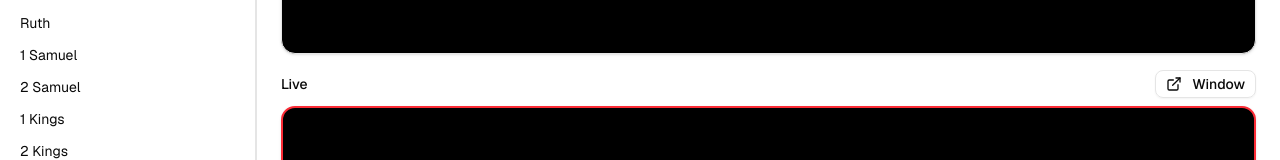
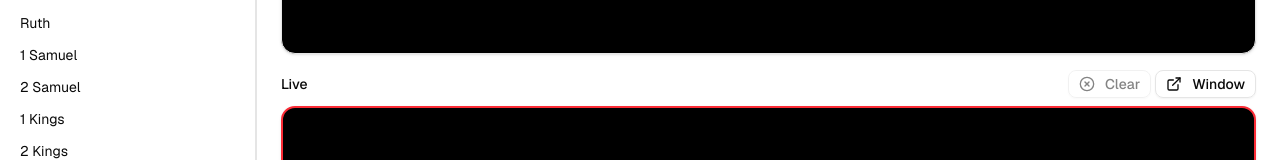
Before and after one commit to ephraimduncan/bible-presenter, a Next.js app: page / in a window 1280 px wide. Shown: the part 363-523 px from the top of the page. Built offline with nearby package versions, Linux system fonts and the light colour scheme.

Commit message:
feat: add clear button to remove content from live display

```diff
--- a/app/page.tsx
+++ b/app/page.tsx
@@ -16,7 +16,7 @@ import {
   SelectTrigger,
   SelectValue,
 } from "@/components/ui/select"
-import { ExternalLink, Moon, Sun, Book, BookOpen, Loader2, X, Plus, FileText, History, Bold, Italic, Underline, List, ListOrdered } from "lucide-react"
+import { ExternalLink, Moon, Sun, Book, BookOpen, Loader2, X, Plus, FileText, History, Bold, Italic, Underline, List, ListOrdered, XCircle } from "lucide-react"
 import {
   oldTestament,
   newTestament,
@@ -340,6 +340,18 @@ export default function ControlPanel() {
     setTimeout(() => {
       updateSlide()
     }, 500)
+  }
+
+  const clearDisplay = () => {
+    setLiveVerses([])
+    const data: VerseData = {
+      verses: [],
+      fontSize,
+      darkMode,
+      version: selectedVersion,
+    }
+    localStorage.setItem("bibleVerseData", JSON.stringify(data))
+    window.dispatchEvent(new Event("storage"))
   }
 
   const updateSlide = () => {
@@ -803,10 +815,23 @@ export default function ControlPanel() {
                 {liveVerses.length > 0 && <span className="h-2 w-2 rounded-full bg-red-500 animate-pulse" />}
                 Live
               </span>
-              <Button size="sm" variant="outline" className="h-7 bg-transparent" onClick={openSlideshowWindow}>
-                <ExternalLink className="h-3 w-3 mr-1" />
-                Window
-              </Button>
+              <div className="flex gap-1">
+                <Button
+                  size="sm"
+                  variant="outline"
+                  className="h-7 bg-transparent"
+                  onClick={clearDisplay}
+                  disabled={liveVerses.length === 0}
+                  title="Clear display"
+                >
+                  <XCircle className="h-3 w-3 mr-1" />
+                  Clear
+                </Button>
+                <Button size="sm" variant="outline" className="h-7 bg-transparent" onClick={openSlideshowWindow}>
+                  <ExternalLink className="h-3 w-3 mr-1" />
+                  Window
+                </Button>
+              </div>
             </div>
             <Card
               className={`w-full flex-1 aspect-video border-2 border-red-500 overflow-hidden transition-colors ${themeLoaded ? (darkMode ? "bg-black text-white" : "bg-white text-black") : "bg-neutral-900 text-white"}`}
```
